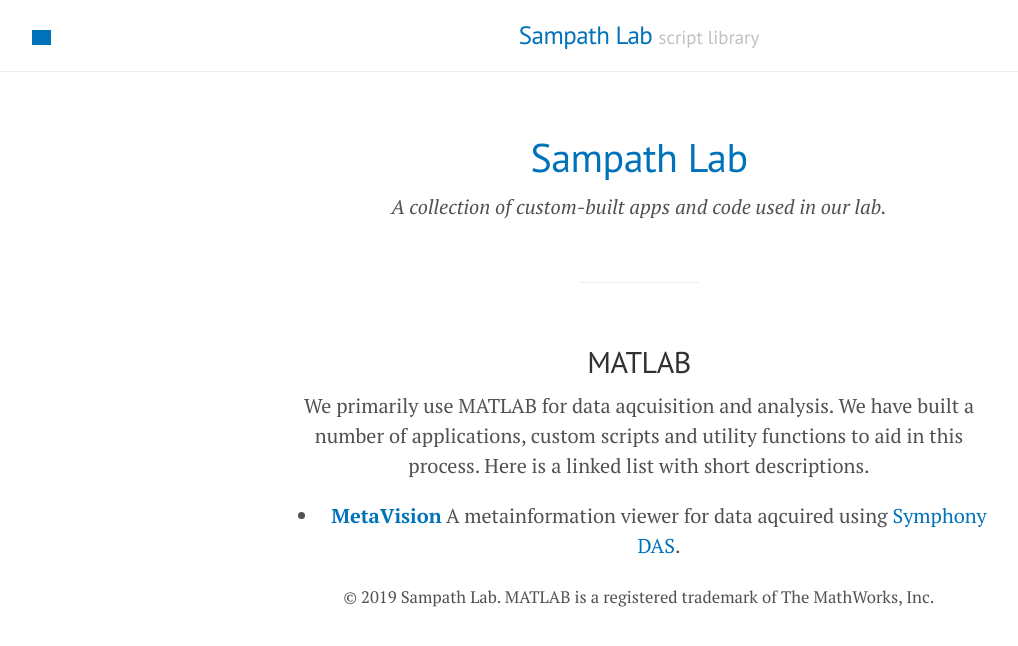
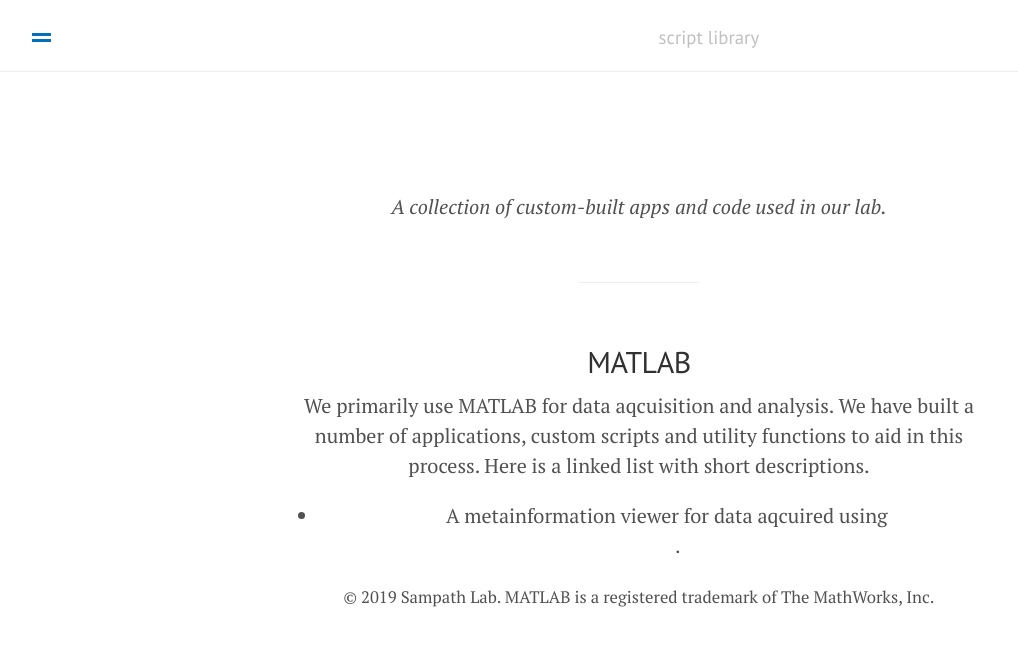
Before and after one commit to sampath-lab-ucla/sampath-lab-ucla.github.io, a Jekyll site: the page built from index.md, in a window 1280 px wide. Shown: the top 646 px of the page, without its empty margins (1-1019 px from the left). Built offline with Jekyll 4.4.1, drawn with Linux system fonts in a browser that asks for light colours.

Commit message:
Update custom.css

```diff
--- a/public/css/custom.css
+++ b/public/css/custom.css
@@ -41,8 +41,7 @@ hr {
 .theme-custom .sidebar-toggle:active,
 .theme-custom #sidebar-checkbox:focus ~ .sidebar-toggle,
 .theme-custom #sidebar-checkbox:checked ~ .sidebar-toggle {
-  color: #ccc !important;
-  background-color: #0072ba !important;
+  background-color: #0072ba;
 }
 .theme-custom .sidebar-toggle:before {
   background-image: -webkit-linear-gradient(to bottom, #0072ba, #0072ba 20%, #fff 20%, #fff 40%, #0072ba 40%, #0072ba 60%, #fff 60%, #fff 80%, #0072ba 80%, #0072ba 100%);
@@ -54,5 +53,5 @@ hr {
 .theme-custom .container a,
 .theme-custom .sidebar-toggle,
 .theme-custom .related-posts li a:hover {
-  color: #0072ba;
+  color: #fff;
 }
```
